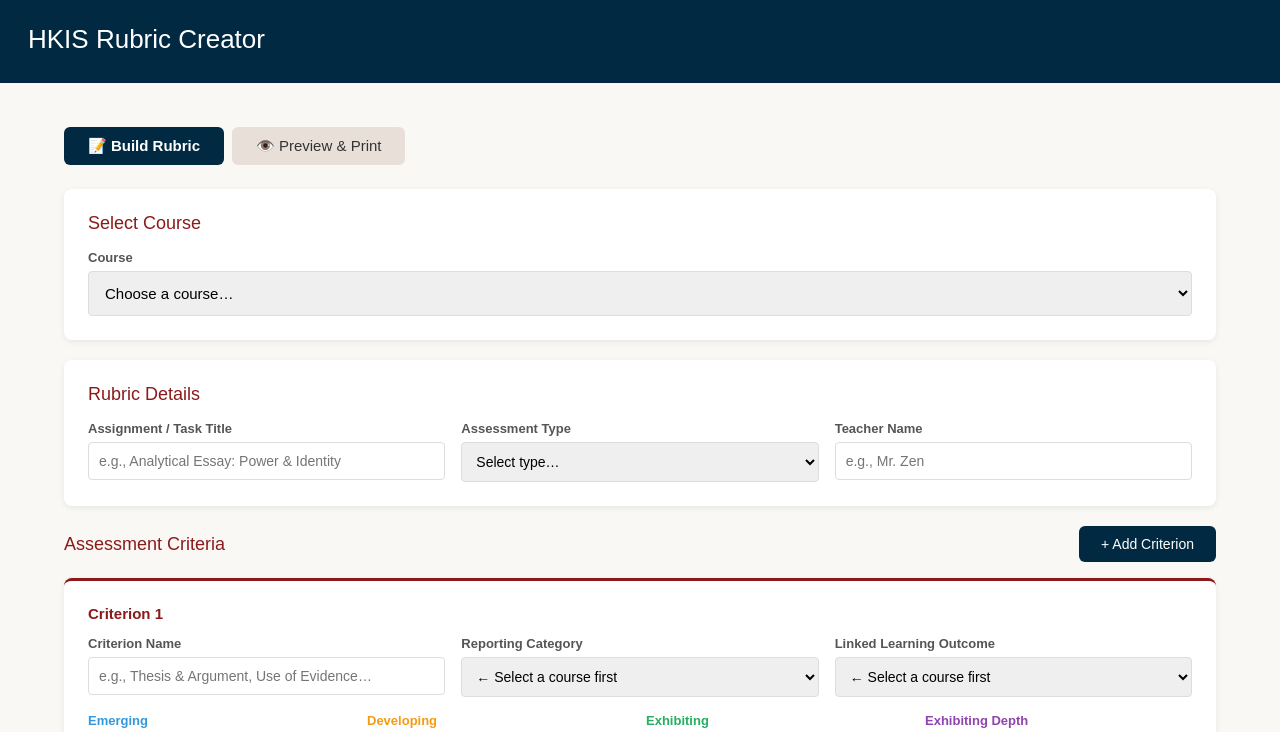
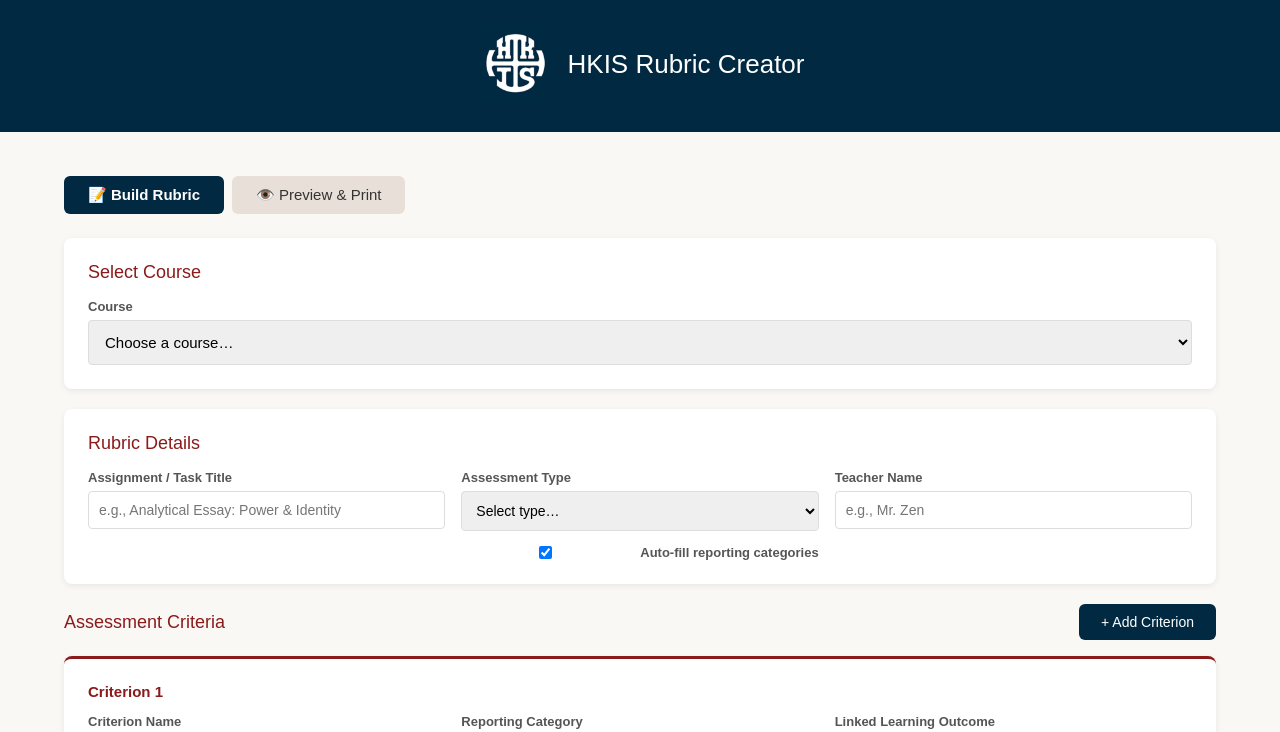
Before and after one commit to HuckWheatley/rubric-creator-web-app, a React (Create React App) app: page / in a window 1280 px wide. Shown: the top 732 px of the page. Built offline with nearby package versions, Linux system fonts and the light colour scheme.

Commit message:
UI, final tweaks, and checkbox for autofill

```diff
--- a/src/App.css
+++ b/src/App.css
@@ -21,7 +21,15 @@ body {
   font-weight: bold;
   margin-bottom: 20px;
 }
-.header h1 { font-size: 26px; font-weight: normal; margin-bottom: 4px; }
+.header h1 {
+  font-size: 26px;
+  font-weight: normal;
+  margin-bottom: 4px;
+  display: flex;
+  align-items: center;
+  justify-content: center;
+  gap: 12px;
+}
 .header p  { opacity: 0.85; font-size: 15px; }
 
 /* ── Tabs ── */
--- a/src/App.js
+++ b/src/App.js
@@ -432,6 +432,7 @@ function App() {
   const [assignmentType, setAssignmentType] = useState('');
   const [teacherName, setTeacherName] = useState('');
   const [criteria, setCriteria] = useState([EMPTY_CRITERION]);
+  const [autoFillReportingCategories, setAutoFillReportingCategories] = useState(true);
 
   const currentCourse = COURSES[selectedCourse] || null;
 
@@ -514,10 +515,12 @@ function App() {
     setCriteria(
       generatedCriteria.map((criterion) => ({
         ...criterion,
-        reportingCategory: getReportingCategoryForOutcome(
-          currentCourse,
-          criterion.learningOutcome
-        ),
+        reportingCategory: autoFillReportingCategories
+          ? getReportingCategoryForOutcome(
+              currentCourse,
+              criterion.learningOutcome
+            )
+          : '',
         descriptors: getDescriptorsForOutcome(criterion.learningOutcome)
       }))
     );
@@ -526,7 +529,11 @@ function App() {
   return (
     <div>
       <div className="header">
-        <h1>HKIS Rubric Creator</h1>
+
+        <h1>
+          <img src="logohkis512.png" width="80" height="80" alt="HKIS Logo" />
+          HKIS Rubric Creator
+        </h1>
       </div>
 
       <div className="app-wrapper">
@@ -599,6 +606,24 @@ function App() {
                     <option key={t}>{t}</option>
                   ))}
                 </select>
+                <label
+                  title="Auto-fill reporting categories when selecting assessment"
+                  style={{
+                    display: 'flex',
+                    alignItems: 'center',
+                    gap: '10px',
+                    marginTop: '8px',
+                    fontSize: '13px',
+                    whiteSpace: 'nowrap'
+                  }}
+                >
+                  <input
+                    type="checkbox"
+                    checked={autoFillReportingCategories}
+                    onChange={(e) => setAutoFillReportingCategories(e.target.checked)}
+                  />
+                  Auto-fill reporting categories
+                </label>
               </div>
               <div className="field">
                 <label>Teacher Name</label>
@@ -670,8 +695,6 @@ function App() {
                             {category}
                           </option>
                         ))}
-                      <option value="Interdisciplinary">Interdisciplinary</option>
-                      <option value="Process & Skills">Process & Skills</option>
                     </select>
                   </div>
                   <div className="field">
```
Also changed, not shown: public/logohkis512.png (added).
